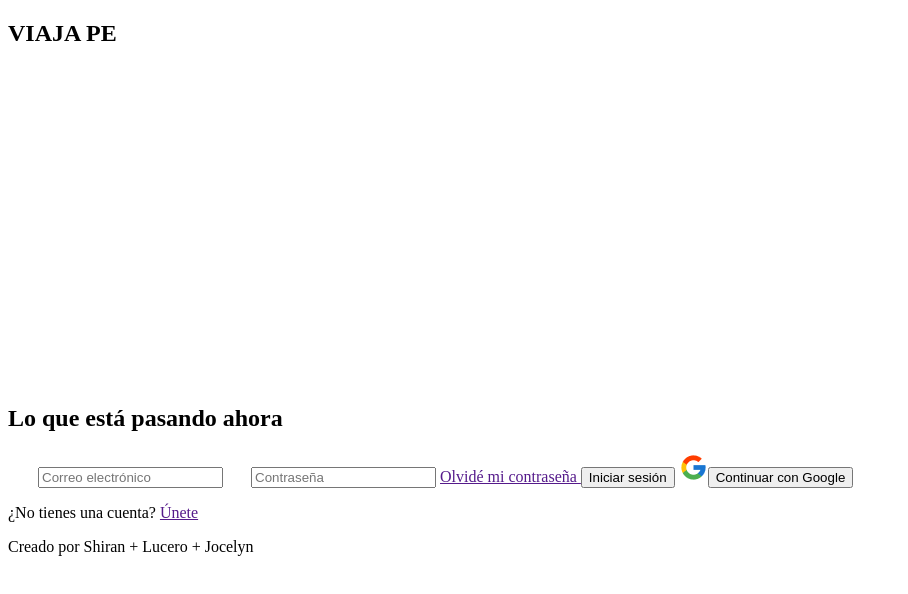
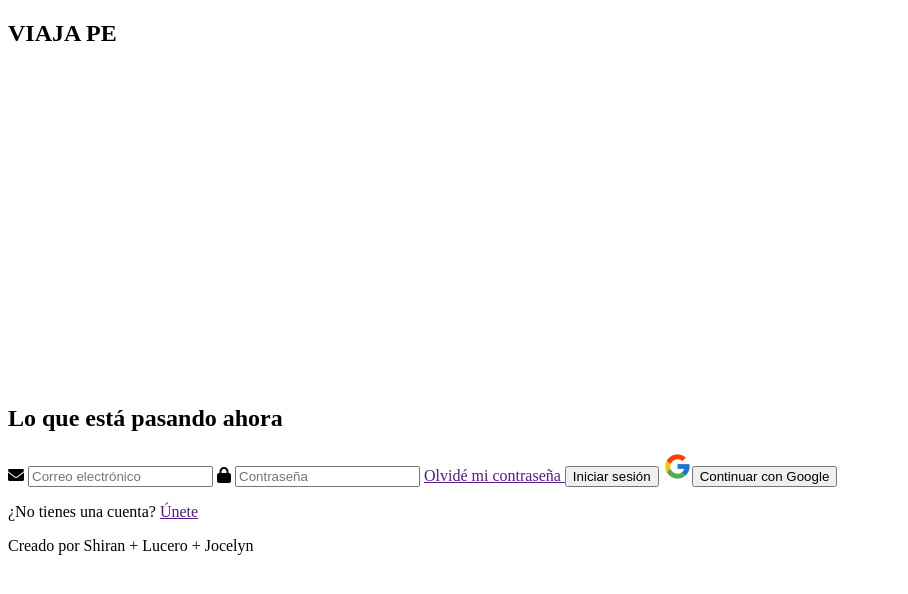
Before and after one commit to shiran-trrzs/LIM016-social-network, a website with bundled scripts: page src/index.html in a window 1280 px wide. Shown: the whole page, without its empty margins (0-908 px from the left). Built offline with nearby package versions, Linux system fonts and the light colour scheme.

Commit message:
Se actualiza id de elementos del HTML

```diff
--- a/src/firebase/firebase-auth.js
+++ b/src/firebase/firebase-auth.js
@@ -5,10 +5,10 @@ import {
     getAuth,
     signInWithPopup,
     auth,
-    provider,
+    providerGoogle,
 } from './firebase-initializer.js';
 
-export const signInWithGoogle = () => signInWithPopup(auth, provider)
+export const signInWithGoogle = () => signInWithPopup(auth, providerGoogle)
     .then((res) => {
         console.log(res);
     });
--- a/src/firebase/firebase-initializer.js
+++ b/src/firebase/firebase-initializer.js
@@ -28,12 +28,12 @@ const app = initializeApp(firebaseConfig);
 // Inicializa autenticación
 const auth = getAuth(app);
 
-const provider = new GoogleAuthProvider();
+const providerGoogle = new GoogleAuthProvider();
 
 export {
     getAuth,
     signInWithPopup,
     app,
     auth,
-    provider,
+    providerGoogle,
 };
--- a/src/view/login.js
+++ b/src/view/login.js
@@ -13,11 +13,11 @@ export default () => {
         <h2 class='textRight'> Lo que está pasando ahora </h2>
     </div>
     <div id='loginContainer'>
-        <img src='../img/mail.png'><input type='email' class='loginBox' id='email' placeholder='Correo electrónico'> </input>
-        <img src='../img/password.png'><input type='password' class='loginBox' id='password' placeholder='Contraseña'></input>
+        <i class="fa-solid fa-envelope"> <input type='email' class='loginBox' id='email' placeholder='Correo electrónico'> </input> </i>
+        <i class="fa-solid fa-lock"></i> <input type='password' class='loginBox' id='password' placeholder='Contraseña'></input> </i>
 
         <a href=''> Olvidé mi contraseña </a>
-        <button type='submit'> Iniciar sesión </button>
+        <button type='submit' id="btnLogIn"> Iniciar sesión </button>
         <img src='../img/google_icon.png'><button type='submit' id="btnGoogle"> Continuar con Google </button>
         <p> ¿No tienes una cuenta? <a href=''> Únete </a> </p>
     </div>
--- a/src/view/registration.js
+++ b/src/view/registration.js
@@ -9,7 +9,7 @@ export const viewFormRegistration = () => {
           <img></img>
           <input type="checkbox" class="checkterms" id="checkterms" </input><label>Acepto los términos
           y condiciones de las Polìticas de Privacidad.</label>
-          <button type='submit'> Registrarse </button>
+          <button type='submit' id='btnRegister'> Registrarse </button>
           <img></img>
           <p> ¿Ya tienes una cuenta? <a href='#/login'> Iniciar sesión </a> </p>
 
```
Also changed, not shown: src/index.html (+1 -0 lines), src/img/mail.png (deleted), src/img/password.png (deleted), src/viewController/router.js (indentation only).
